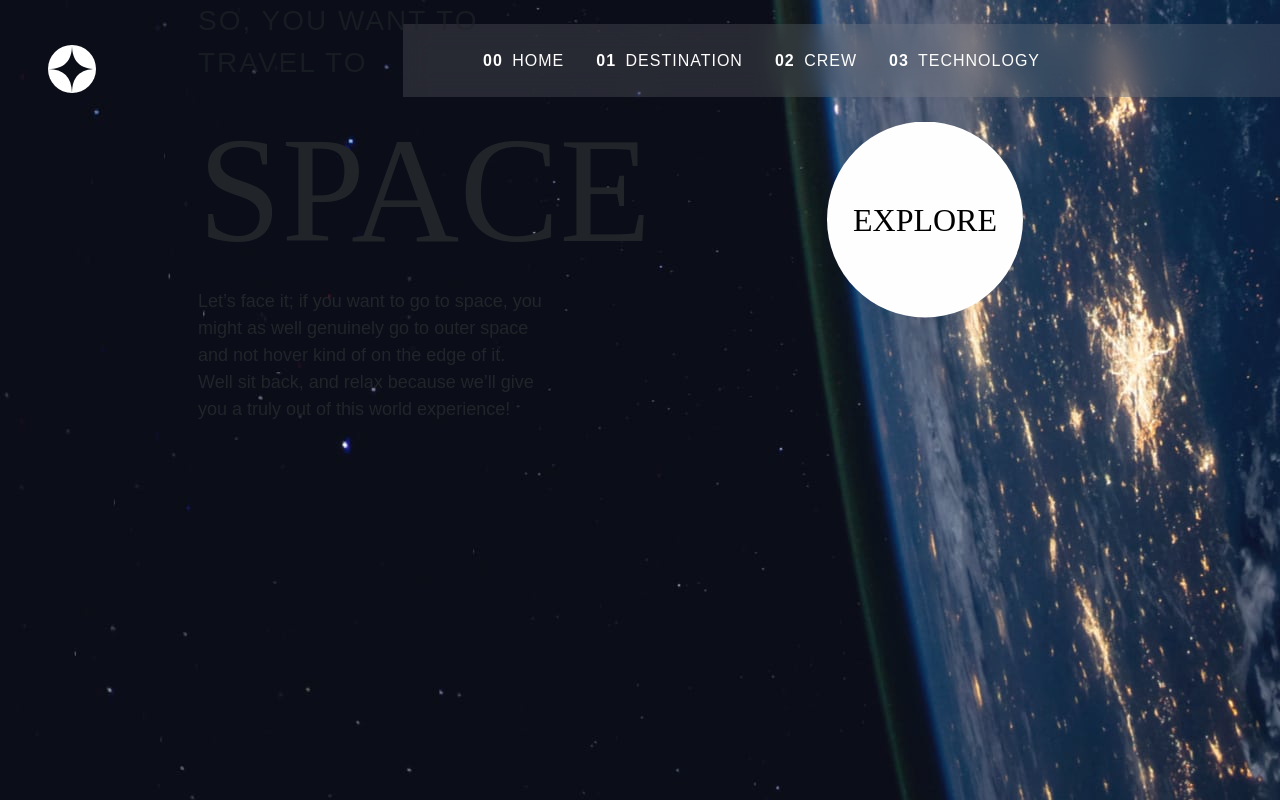
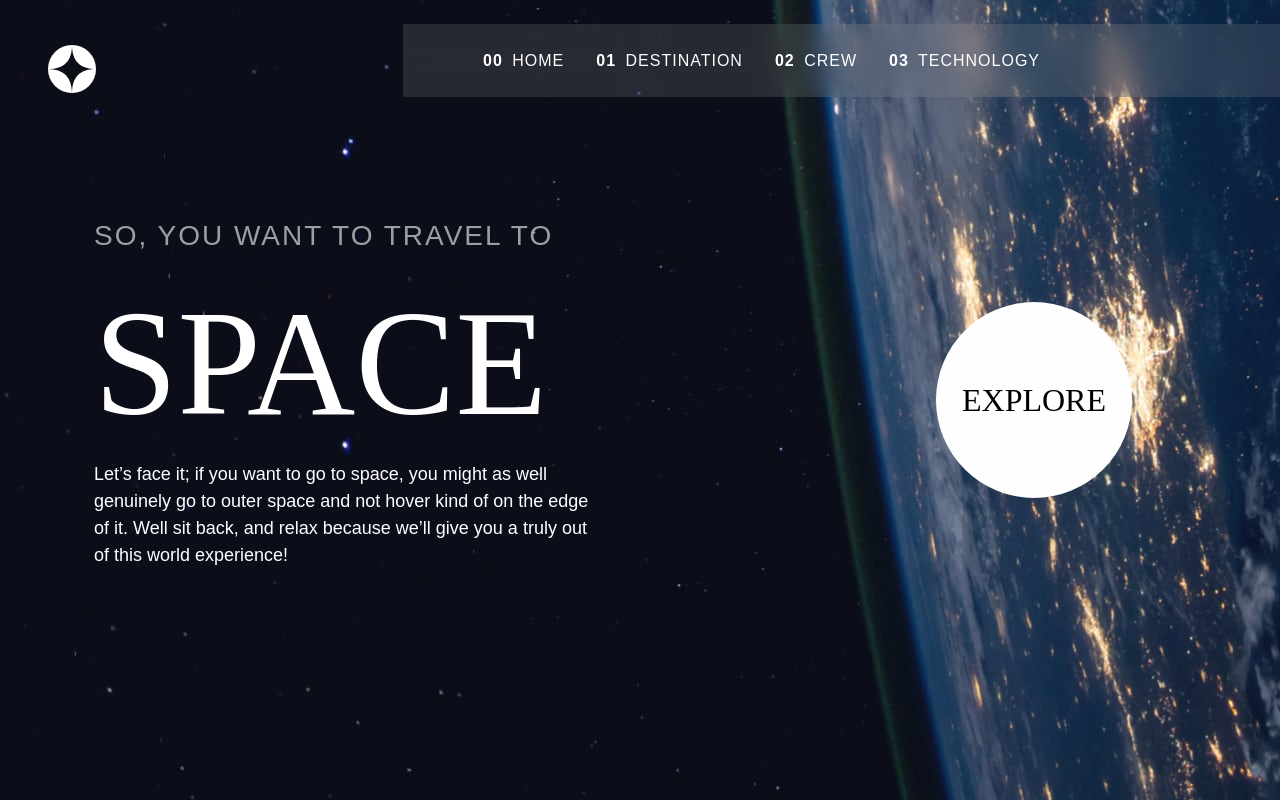
Before and after one commit to heiderick13/space-project, a React (Vite) app: page / in a window 1280 px wide. Built offline with nearby package versions, Linux system fonts and the light colour scheme.

Commit message:
:lipstick: home page ok :white_check_mark:

```diff
--- a/src/index.css
+++ b/src/index.css
@@ -3,13 +3,20 @@
   line-height: 1.5;
   font-weight: 400;
 
-  color: rgba(255, 255, 255, 0.87);
+  --white: hsl(0, 0%, 100%);
 }
 
 * {
   margin: 0;
   padding: 0;
   box-sizing: border-box;
+  color: var(--white);
+}
+
+.center {
+  display: flex;
+  align-items: center;
+  justify-content: center;
 }
 
 body {
@@ -21,3 +28,11 @@ header {
   left: 0;
   width: 100%;
 }
+
+.page-title {
+  font-family: "Barlow Condensed", sans-serif;
+  font-size: 28px;
+  text-transform: uppercase;
+  letter-spacing: 1.5px;
+  margin-left: 10.5%;
+}
--- a/src/pages/Home/Home.css
+++ b/src/pages/Home/Home.css
@@ -1,11 +1,6 @@
 /* .container {
   margin-top: 10%;
 } */
-
-.presentation {
-  padding-left: 8rem;
-  padding-right: 6rem;
-}
 
 .sub-title {
   font-family: "Barlow Condensed", sans-serif;
@@ -25,6 +20,7 @@
   font-family: "Barlow Condensed", sans-serif;
   font-size: 18px;
   line-height: 1.5;
+  max-width: 500px;
 }
 
 .explore {
@@ -49,19 +45,11 @@
   filter: drop-shadow(0 0 3rem hsl(0, 24%, 96%));
 }
 
-#home {
+/* #home {
   background-image: url(../assets/home/background-home-desktop.jpg);
   background-position: center;
   background-size: cover;
   background-repeat: no-repeat;
   min-height: 100vh;
   max-width: 100vw;
-}
-
-.page-title {
-  font-family: "Barlow Condensed", sans-serif;
-  font-size: 28px;
-  text-transform: uppercase;
-  letter-spacing: 1.5px;
-  margin-left: 10.5%;
-}
+} */
--- a/src/pages/Home/Home.jsx
+++ b/src/pages/Home/Home.jsx
@@ -1,31 +1,39 @@
+import { Link } from "react-router-dom";
+
 import "./Home.css";
 
 import background from "../../assets/img/background-home-desktop.jpg";
 
+import Container from "../../components/Container/Container";
+
 function Home() {
   return (
     <div
-      className="home"
+      className="home center"
       style={{ backgroundImage: `url(${background})`, minHeight: "100vh" }}
     >
       <div className="container">
-        <div className="row">
-          <div className="col-md-6 presentation">
+        <Container
+          leftContent={
+            <div className="presentation">
               <p className="sub-title">So, you want to travel to</p>
               <h1 className="title">Space</h1>
               <p className="trip-description">
                 Let’s face it; if you want to go to space, you might as well
                 genuinely go to outer space and not hover kind of on the edge of
-              it. Well sit back, and relax because we’ll give you a truly out of
-              this world experience!
+                it. Well sit back, and relax because we’ll give you a truly out
+                of this world experience!
               </p>
             </div>
-          <div className="col-md-6 wrapper">
-            <a href="./src/views/destinations.html" className="explore">
+          }
+          rightContent={
+            <div className=" wrapper">
+              <Link to="/destinations" className="explore">
                 Explore
-            </a>
+              </Link>
             </div>
-        </div>
+          }
+        />
       </div>
     </div>
   );
```
Lines whose indentation alone changed are shown as unchanged.
